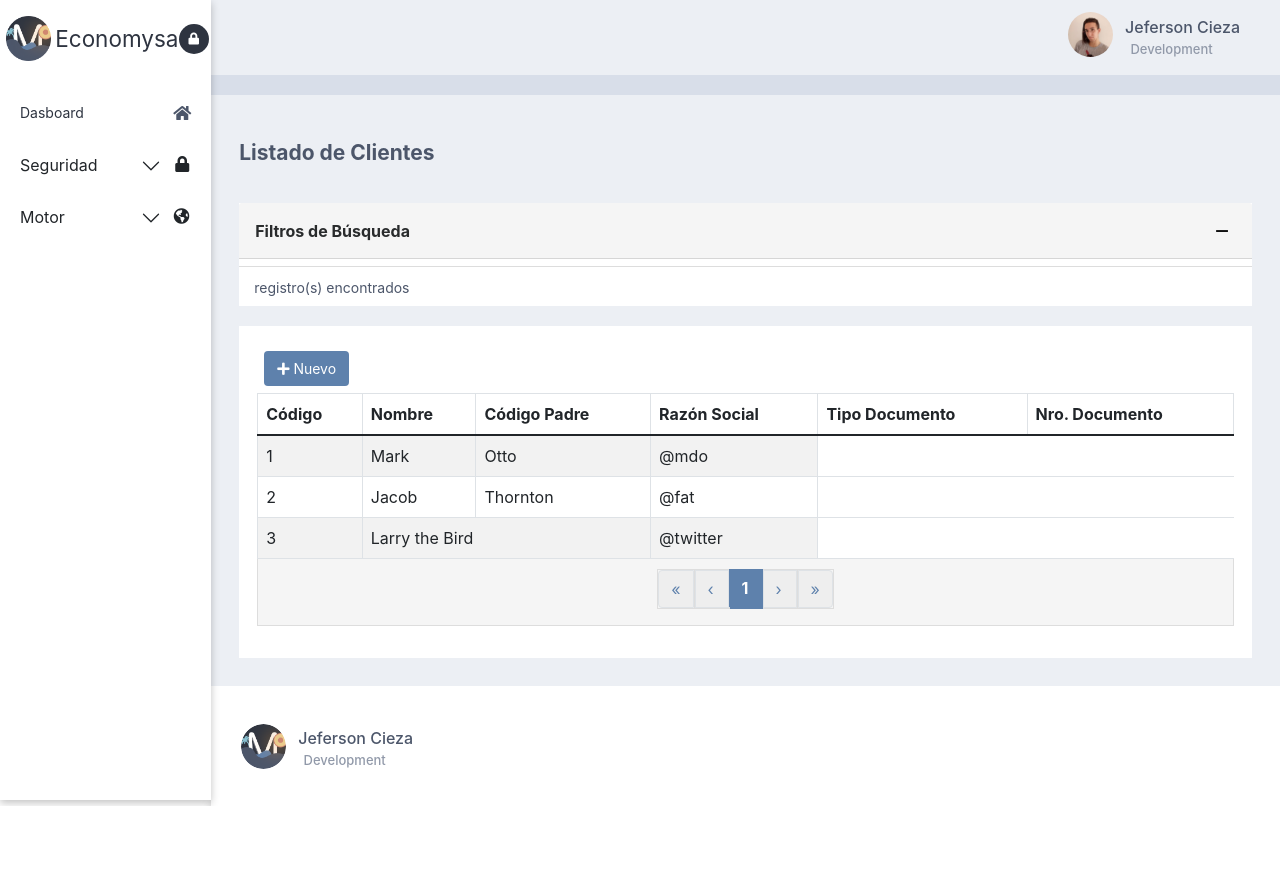
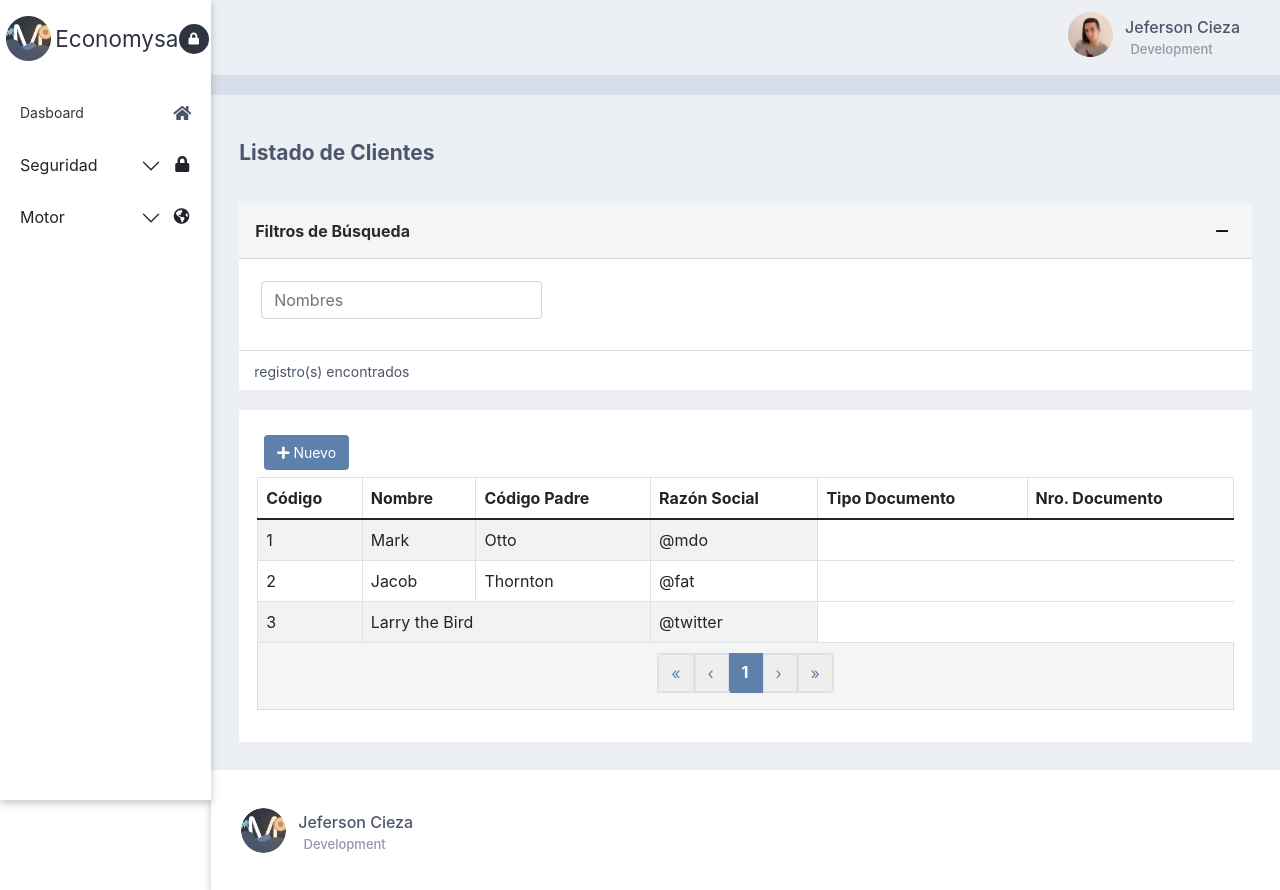
Before and after one commit to Linkhub-git/economysa-motor-front, a React (Create React App) app: page /motor/1 in a window 1280 px wide. Before the commit the page ends 806 px from the top, so only its background shows below. Built offline with nearby package versions, Linux system fonts and the light colour scheme.

Commit message:
Added input name

```diff
--- a/src/components/Motor/Motor.js
+++ b/src/components/Motor/Motor.js
@@ -59,7 +59,13 @@ function Motor() {
                         <Accordion.Item eventKey="0">
                             <Accordion.Header>Filtros de Búsqueda</Accordion.Header>
                                 <Accordion.Body>
-
+                                  <div className='formularioContainerAll'>
+                                      <Form className='formularioContainer'>
+                                        <Form.Group className="mb-3 inputUsuario" controlId="formBasicEmail">
+                                          <Form.Control type="text" placeholder="Nombres" />
+                                        </Form.Group>
+                                      </Form>
+                                  </div>
                                   <p className='textRegistrosEncontrados'>registro(s) encontrados</p>
                                 </Accordion.Body>
                         </Accordion.Item>
```
